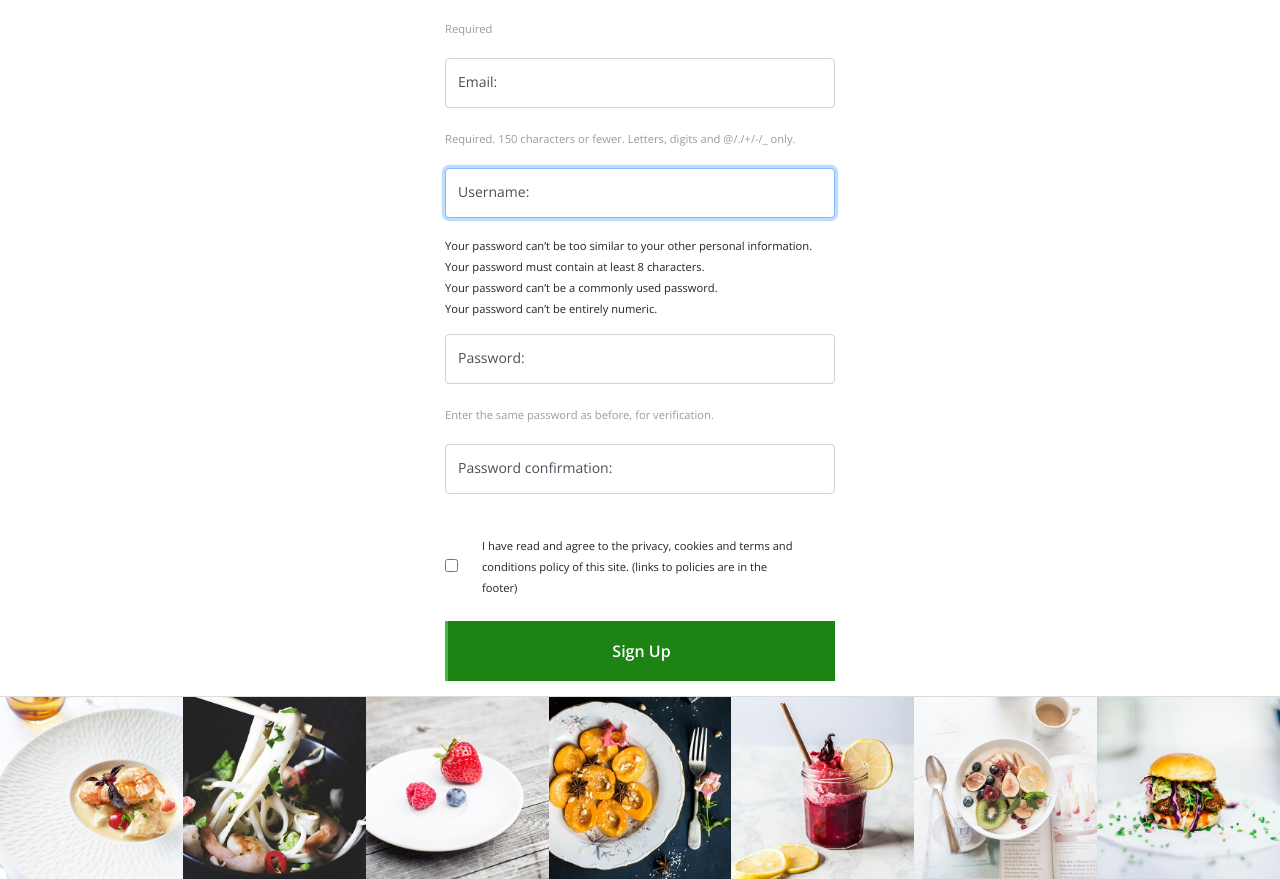
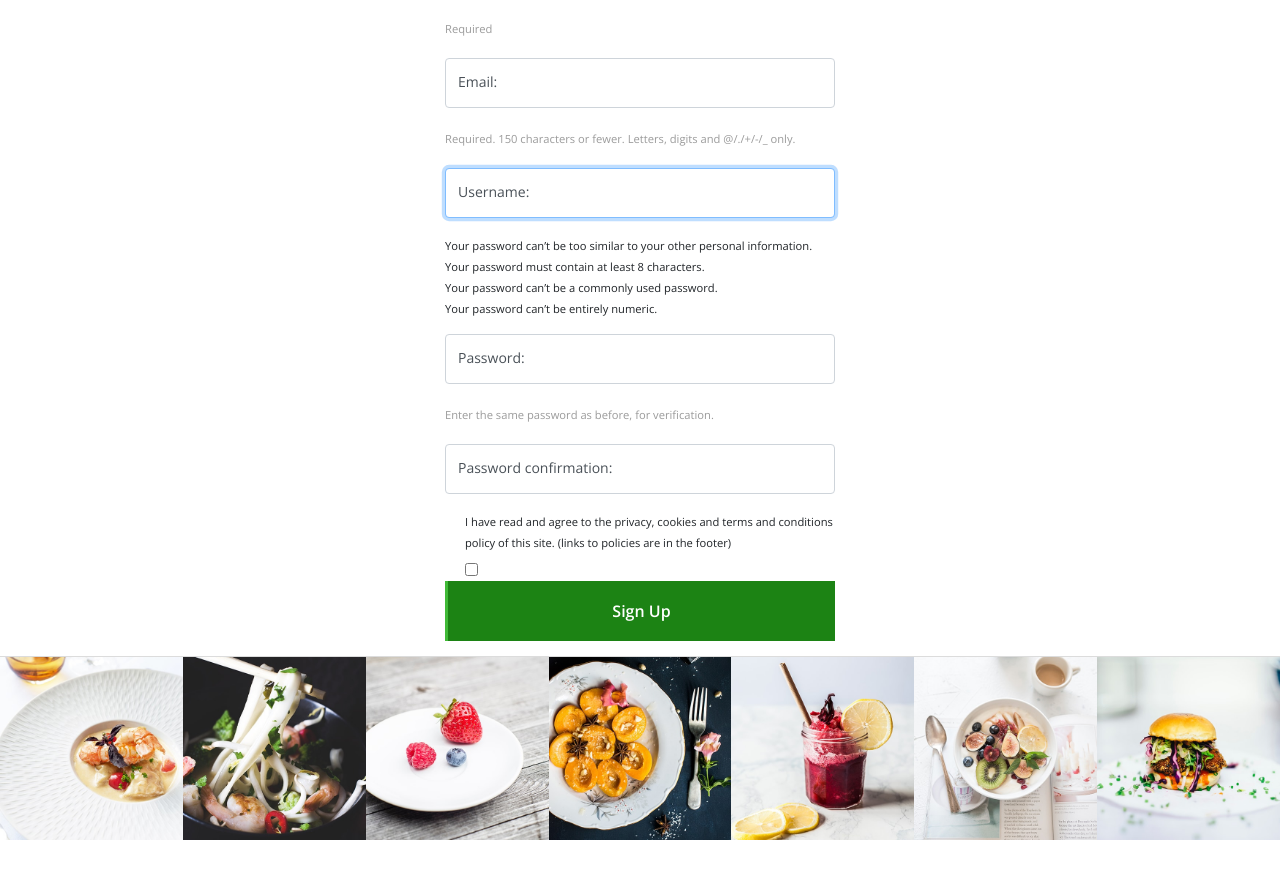
Before and after one commit to Panda4817/MySousChef, a Django app: page /register in a window 1280 px wide. Shown: the part 336-1215 px from the top of the page. Run offline with Django 3.2, Linux system fonts and the light colour scheme; some libraries are stand-ins or nearby versions.

Commit message:
added help text to update username form, carousel fixed, checkbox sizing possibly fixed

```diff
--- a/accounts/forms.py
+++ b/accounts/forms.py
@@ -43,7 +43,7 @@ class ChangeUsernameForm(forms.ModelForm):
     username = forms.CharField(widget=forms.TextInput(attrs={
         'class': 'form-control',
         'placeholder': 'New Username',
-    }), label='New Username', required=True)
+    }), label='New Username', required=True, help_text="Required. 150 characters or fewer. Letters, digits and @/./+/-/_ only.")
     class Meta:
         model = User
         fields = (
@@ -56,7 +56,7 @@ class ChangeEmailForm(forms.ModelForm):
     email = forms.EmailField(widget=forms.EmailInput(attrs={
         'class': 'form-control',
         'placeholder': 'New Email',
-    }), label='New Email', required=True)
+    }), label='New Email', required=True, help_text="Required")
     class Meta:
         model = User
         fields = (
--- a/accounts/templates/registration/index.html
+++ b/accounts/templates/registration/index.html
@@ -12,7 +12,7 @@ Home
         <div class="single-hero-slide bg-img" style="background-image: url({% static 'img/bg-img/bg1.jpg' %});">
             <div class="container h-100">
                 <div class="row h-100 align-items-center">
-                    <div class="col-12 col-md-9 col-lg-7 col-xl-6">
+                    <div class="col-12 col-md-9 col-lg-7 col-xl-6 p-5">
                         <div class="hero-slides-content" data-animation="fadeInUp" data-delay="100ms">
                             <h2 data-animation="fadeInUp" data-delay="300ms">Search Recipes by ingredients</h2>
                             <p data-animation="fadeInUp" data-delay="700ms">We will only show you recipes with the ingredients you specified</p>
@@ -27,7 +27,7 @@ Home
         <div class="single-hero-slide bg-img" style="background-image: url({% static 'img/bg-img/bg6.jpg' %});">
             <div class="container h-100">
                 <div class="row h-100 align-items-center">
-                    <div class="col-12 col-md-9 col-lg-7 col-xl-6">
+                    <div class="col-12 col-md-9 col-lg-7 col-xl-6 p-5">
                         <div class="hero-slides-content" data-animation="fadeInUp" data-delay="100ms">
                             <h2 data-animation="fadeInUp" data-delay="300ms">Create or log in to your account and keep track of your pantry</h2>
                             <p data-animation="fadeInUp" data-delay="700ms">Never forget how long ago that jar in your fridge has been opened for</p>
@@ -42,7 +42,7 @@ Home
         <div class="single-hero-slide bg-img" style="background-image: url({% static 'img/bg-img/bg7.jpg' %});">
             <div class="container h-100">
                 <div class="row h-100 align-items-center">
-                    <div class="col-12 col-md-9 col-lg-7 col-xl-6">
+                    <div class="col-12 col-md-9 col-lg-7 col-xl-6 p-5">
                         <div class="hero-slides-content" data-animation="fadeInUp" data-delay="100ms">
                             <h2 data-animation="fadeInUp" data-delay="300ms">Plan meals and create shopping lists</h2>
                             <p data-animation="fadeInUp" data-delay="700ms">Your personal sous chef</p>
--- a/accounts/templates/registration/register.html
+++ b/accounts/templates/registration/register.html
@@ -70,14 +70,16 @@ Register
     </div>
   </div>
   </div>
-  <div class="fieldWrapper">
-  <div class="form-check form-check-inline">
+  <div class="form-check">
+    <div class="fieldWrapper">
       {{ form.accept_polices.errors }}
-      {{ form.accept_polices }}
-      <label for="{{ form.accept_polices.id_for_label }}" class="form-check-label m-4">
+      <label for="{{ form.accept_polices.id_for_label }}">
         <small>
           I have read and agree to the privacy, cookies and terms and conditions policy of this site. (links to policies are in the footer)
-        </small></label></div>
+        </small>
+      </label>
+      {{ form.accept_polices }}
+    </div>
   </div>
   <button class="btn btn-block delicious-btn btn-2 text-center" type="submit">Sign Up</button>
 </form>
```
Also changed, not shown: accounts/templates/registration/account.html (+6 -4 lines).
